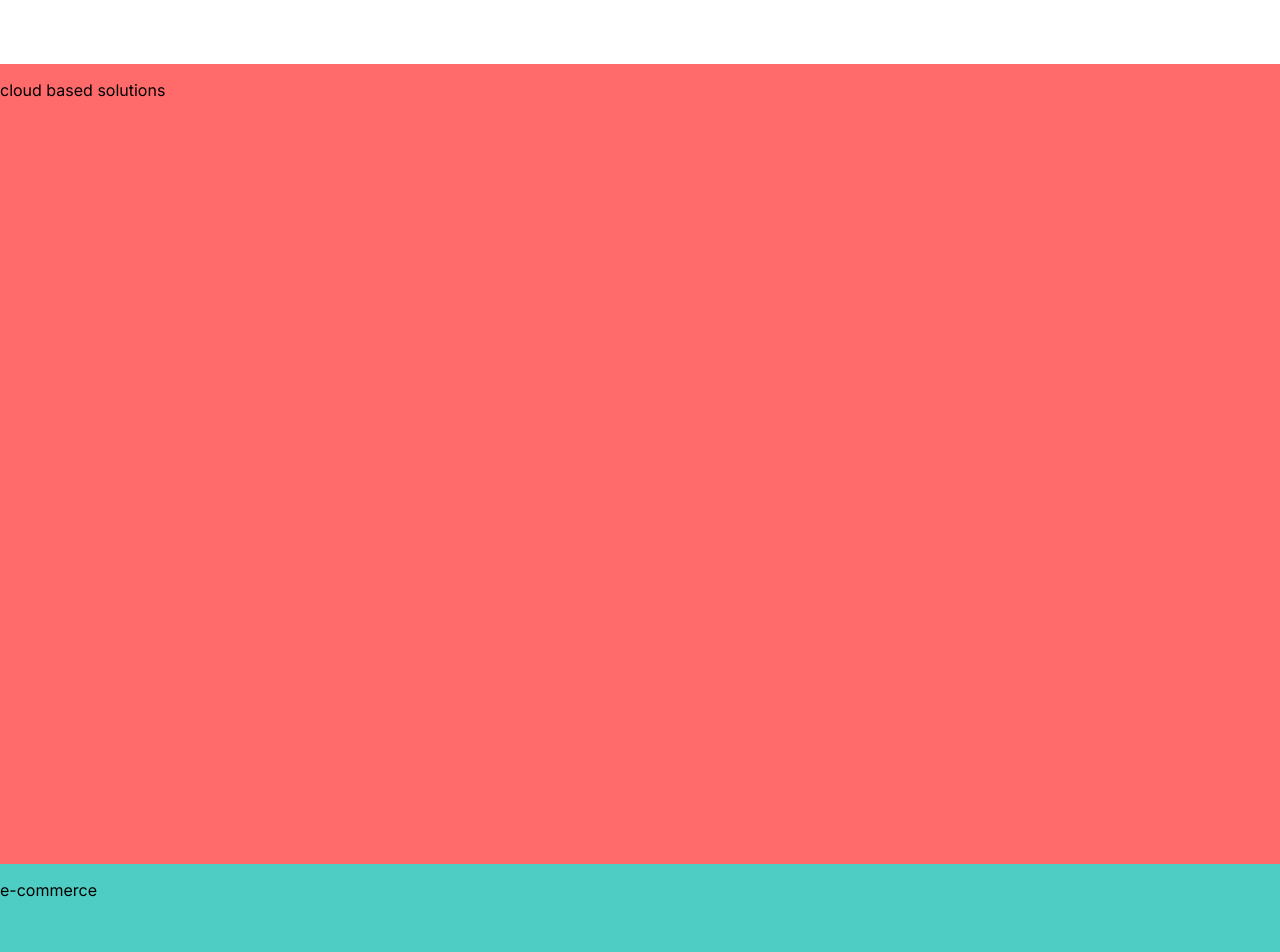
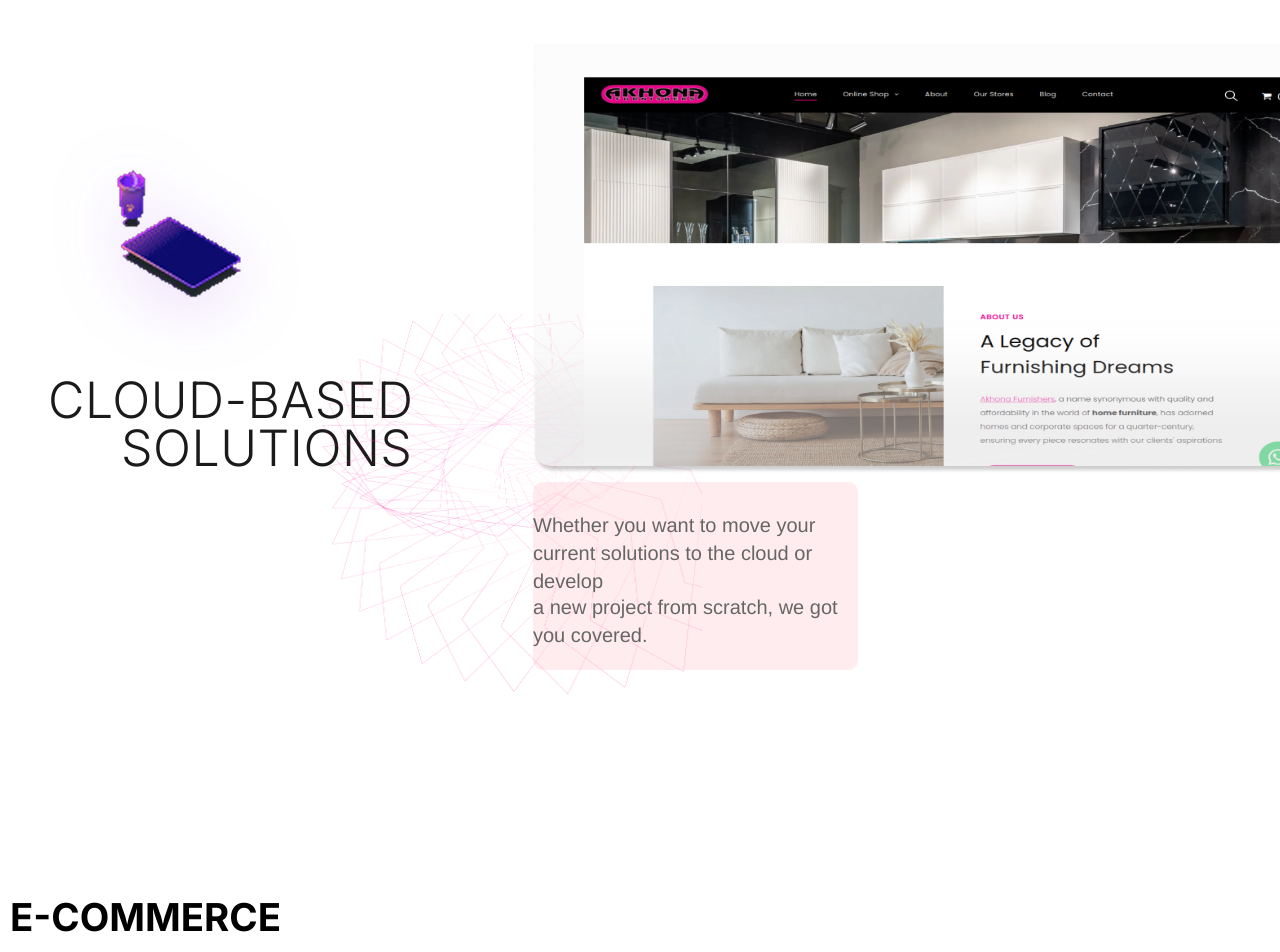
Before and after one commit to Divine-Ntambwe/Active-Media, a React (Vite) app: page /software in a window 1280 px wide. Shown: the part 860-1812 px from the top of the page. Built offline with nearby package versions, Linux system fonts and the light colour scheme.

Commit message:
merged with wilfred's branch

```diff
--- a/index.html
+++ b/index.html
@@ -7,14 +7,7 @@
     <link rel="preconnect" href="https://fonts.gstatic.com" crossorigin>
     <link href="https://fonts.googleapis.com/css2?family=Inter:ital,opsz,wght@0,14..32,100..900;1,14..32,100..900&display=swap" rel="stylesheet">
     <meta name="viewport" content="width=device-width, initial-scale=1.0" />
-<<<<<<< HEAD
-    <style>
-@import url('https://fonts.googleapis.com/css2?family=Lato:ital,wght@0,100;0,300;0,400;0,700;0,900;1,100;1,300;1,400;1,700;1,900&display=swap');
-</style>
-    <title>Active-Media</title>
-=======
     <title>Active Media</title>
->>>>>>> ada18713a75f5cdb1923bb1b2331c466b4eca61a
   </head>
   <body>
     <div id="root"></div>
--- a/src/pages/Software.jsx
+++ b/src/pages/Software.jsx
@@ -2,6 +2,8 @@ import React from "react";
 import styles from "./Software.module.css";
 import PurpleLines from "../component/PurpleLines";
 import laptopImage from "../assets/lottiefiles.com/animations/computerztech-lhmk6qciBg.png";
+import ECommercePage from "./ECommercePage";
+import Cloud_Based_Solutions from "./Cloud_Based_Solutions";
 
 export default function Software() {
   return (
@@ -36,12 +38,12 @@ export default function Software() {
 
       {/* Slide 2 */}
       <div className={`${styles.slide} ${styles.div2}`}>
-        <p>cloud based solutions </p>
+        <Cloud_Based_Solutions/>
       </div>
 
       {/* Slide 3 */}
       <div className={`${styles.slide} ${styles.div3}`}>
-        <p>e-commerce</p>
+       <ECommercePage/>
       </div>
 
       {/* Slide 4 */}
--- a/src/pages/Software.module.css
+++ b/src/pages/Software.module.css
@@ -7,7 +7,8 @@
 
 .slide {
   width: 100%;
-  height: 100vh; /* full viewport height */
+  min-height: 100vh;
+  /* full viewport height */
   position: relative;
 }
 
```
